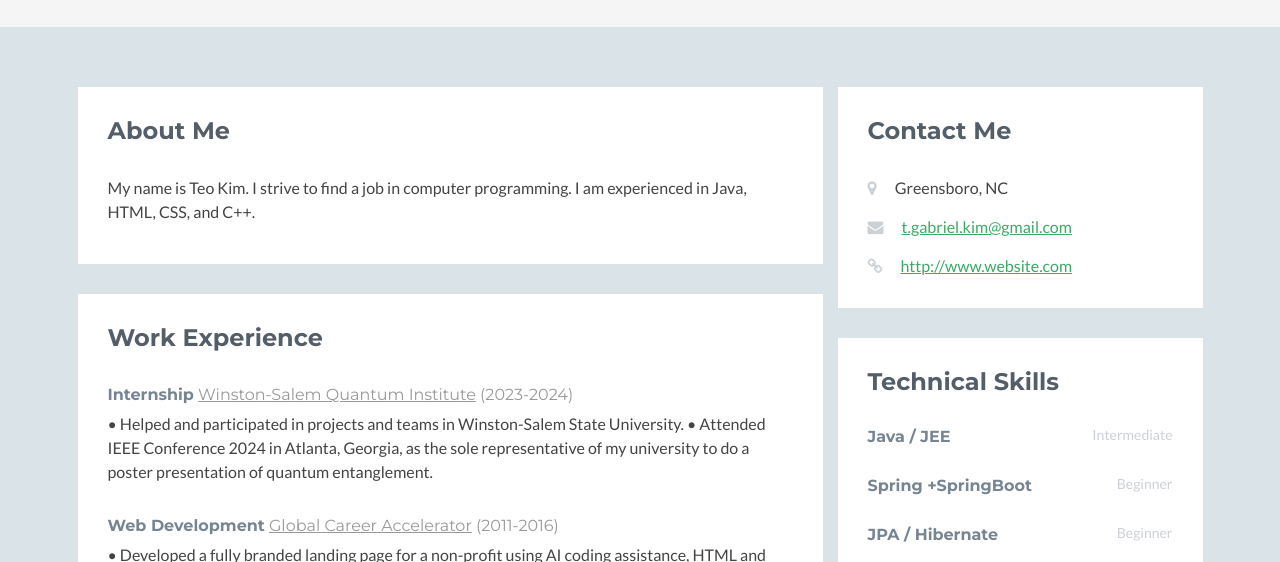
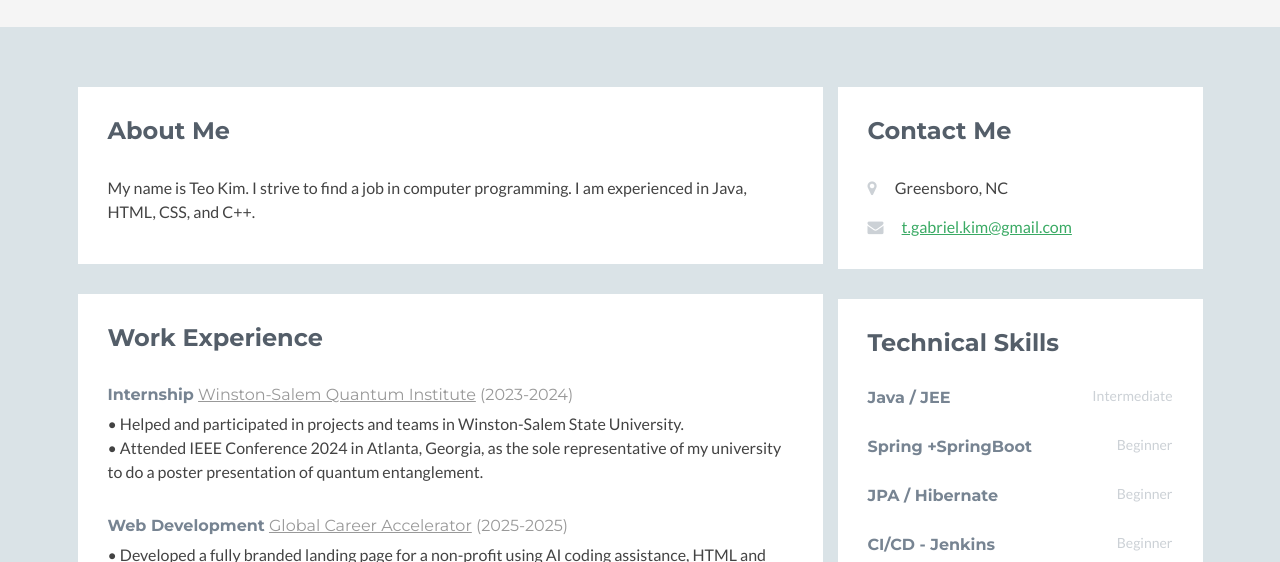
Before and after one commit to Teokim2003/teokim2003.github.io, a plain HTML site: page index.html in a window 1280 px wide. Shown: the part 238-800 px from the top of the page. Drawn offline with nearby package versions, Linux system fonts and the light colour scheme; no server answers.

Commit message:
Updated resume

```diff
--- a/index.html
+++ b/index.html
@@ -55,7 +55,7 @@
                 </ul>
             </div>
             <div class="col-12 col-md-auto pull-right">
-                <!-- TODO --> <a class="btn btn-outline-success me-2" href="assets/files/resume.pdf" target="_blank"><i
+                <!-- TODO --> <a class="btn btn-outline-success me-2" href="assets/files/teo_kim_CV.pdf" target="_blank"><i
                         class="fa fa-paper-plane"></i>
                     Get My Resume (PDF)</a>
             </div><!--//col-->
@@ -95,7 +95,7 @@
                                     <span class="year">(2023-2024)</span>
                                 </h3>
                                 <p>
-                                    • Helped and participated in projects and teams in Winston-Salem State University.
+                                    • Helped and participated in projects and teams in Winston-Salem State University. <br>
                                     • Attended IEEE Conference 2024 in Atlanta, Georgia, as the sole representative of my university to do a poster presentation of quantum entanglement. <br>
                                 </p>
                             </div>
@@ -104,7 +104,7 @@
                                 <h3 class="title">Web Development<span class="place">
                                         <a href="#">Global Career Accelerator</a>
                                     </span>
-                                    <span class="year">(2011-2016)</span>
+                                    <span class="year">(2025-2025)</span>
                                 </h3>
                                 <p>
                                     • Developed a fully branded landing page for a non-profit using AI coding assistance, HTML and CSS (https://teokim2003.github.io/Week-2/). <br>
@@ -162,12 +162,11 @@
                                     <i class="fa fa-envelope"></i>
                                     <span class="sr-only">Email:</span>
                                     <!-- TODO --> <a href="mailto:t.gabriel.kim@gmail.com">t.gabriel.kim@gmail.com</a>
-                                </li>
-                                <li>
+                                <!-- </li>
                                     <i class="fa fa-link"></i>
                                     <span class="sr-only">Website:</span>
-                                    <!-- TODO --> <a href="#">http://www.website.com</a>
-                                </li>
+                                    TODO <a href="#">http://www.website.com</a>
+                                </li> -->
                             </ul>
                         </div>
                         <!--//content-->
```
